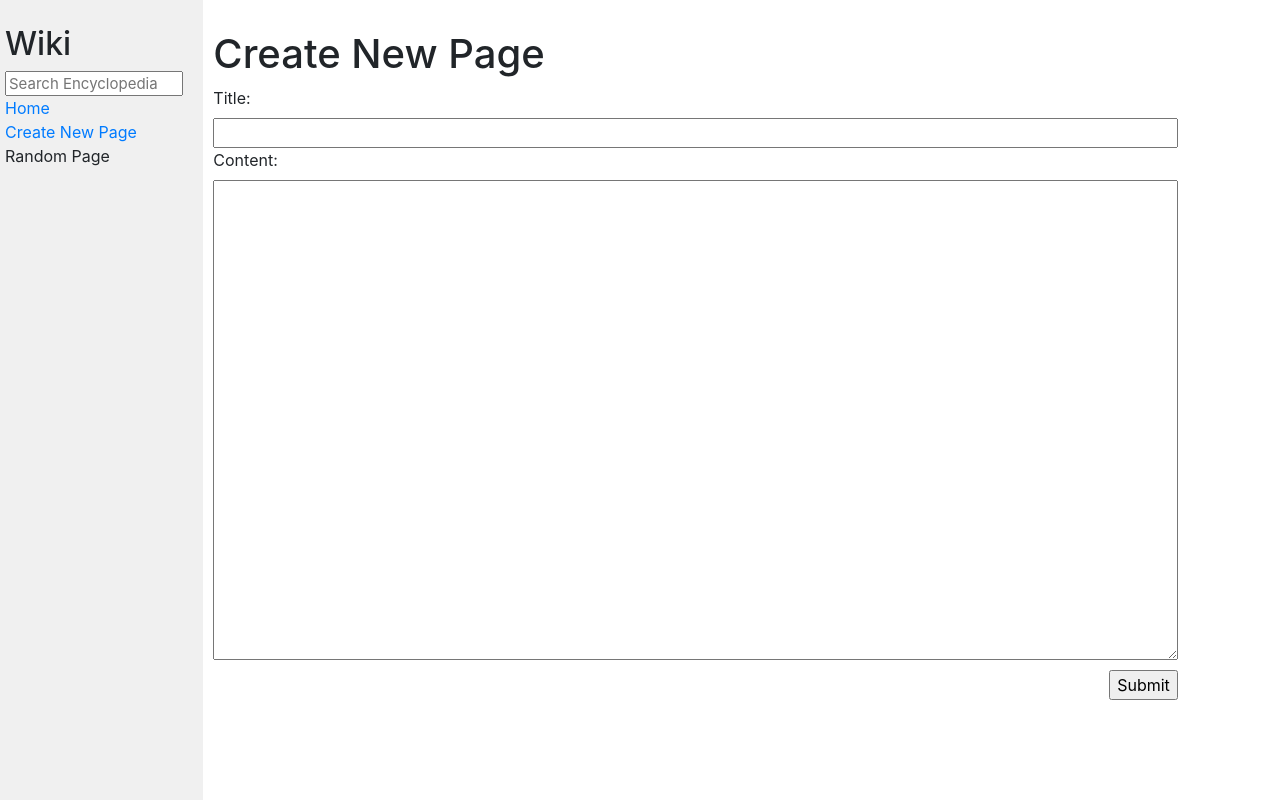
After one commit to damiandrozdeu/CS50W-Wiki, a Django app: page /newpage in a window 1280 px wide. The commit adds this page. Run offline with Django 3.2, Linux system fonts and the light colour scheme; some libraries are stand-ins or nearby versions.

Commit message:
New Page Creation

```diff
--- a/encyclopedia/static/encyclopedia/styles.css
+++ b/encyclopedia/static/encyclopedia/styles.css
@@ -36,3 +36,28 @@ textarea {
 .sidebar h2 {
     margin-top: 5px;
 }
+
+.my-content-class
+{
+width: 100%;
+height: 60vh;
+display: block;
+
+}
+.my-title-class
+{
+width: 100%;
+display: block;
+
+}
+
+.submit-button
+{
+margin-top:10px;
+float: right
+}
+
+.form-new-page
+{
+    width: 90%;
+}
--- a/encyclopedia/templates/encyclopedia/layout.html
+++ b/encyclopedia/templates/encyclopedia/layout.html
@@ -19,7 +19,7 @@
                     <a href="{% url 'index' %}">Home</a>
                 </div>
                 <div>
-                    Create New Page
+                    <a href="{% url 'newpage' %}">Create New Page</a>
                 </div>
                 <div>
                     Random Page
--- /dev/null
+++ b/encyclopedia/templates/encyclopedia/new_page.html
@@ -0,0 +1,14 @@
+{% extends "encyclopedia/layout.html" %}
+
+{% block title %}
+    Encyclopedia
+{% endblock %}
+
+{% block body %}
+    <h1>Create New Page</h1>
+    <form class="form-new-page" action="{% url 'newpage' %}", method="post">
+        {% csrf_token %}
+        {{ form }}
+        <input class="submit-button" type="submit">
+    </form>
+{% endblock %}
--- a/encyclopedia/urls.py
+++ b/encyclopedia/urls.py
@@ -4,5 +4,6 @@ from . import views
 
 urlpatterns = [
     path("", views.index, name="index"),
-    path("wiki/<str:name>", views.title, name ="title")
+    path("wiki/<str:name>", views.title, name ="title"),
+    path("newpage", views.newpage, name ="newpage")
 ]
--- a/encyclopedia/views.py
+++ b/encyclopedia/views.py
@@ -1,5 +1,13 @@
 from django.shortcuts import render
 from markdown2 import markdown
+from django import forms
+from django.http import HttpResponseRedirect
+from django.urls import reverse
+
+class NewTaskForm(forms.Form):
+    title = forms.CharField(label="Title", widget=forms.TextInput(attrs={'class': 'my-title-class'}))
+    content = forms.CharField(label="Content", widget=forms.Textarea(attrs={'class': 'my-content-class'}))
+
 
 from . import util
 
@@ -14,3 +22,15 @@ def title(request, name):
     return render(request, "encyclopedia/entry.html", {
         "entries": formated_text
     })
+
+
+def newpage(request):
+    if request.method == "POST":
+        form = NewTaskForm(request.POST)
+        title = request.POST.get('title')
+        content = request.POST.get('content')
+        util.save_entry(title=title, content=content)
+        return HttpResponseRedirect(reverse("index"))
+    return render(request, "encyclopedia/new_page.html", {
+        "form": NewTaskForm()
+    })
```
